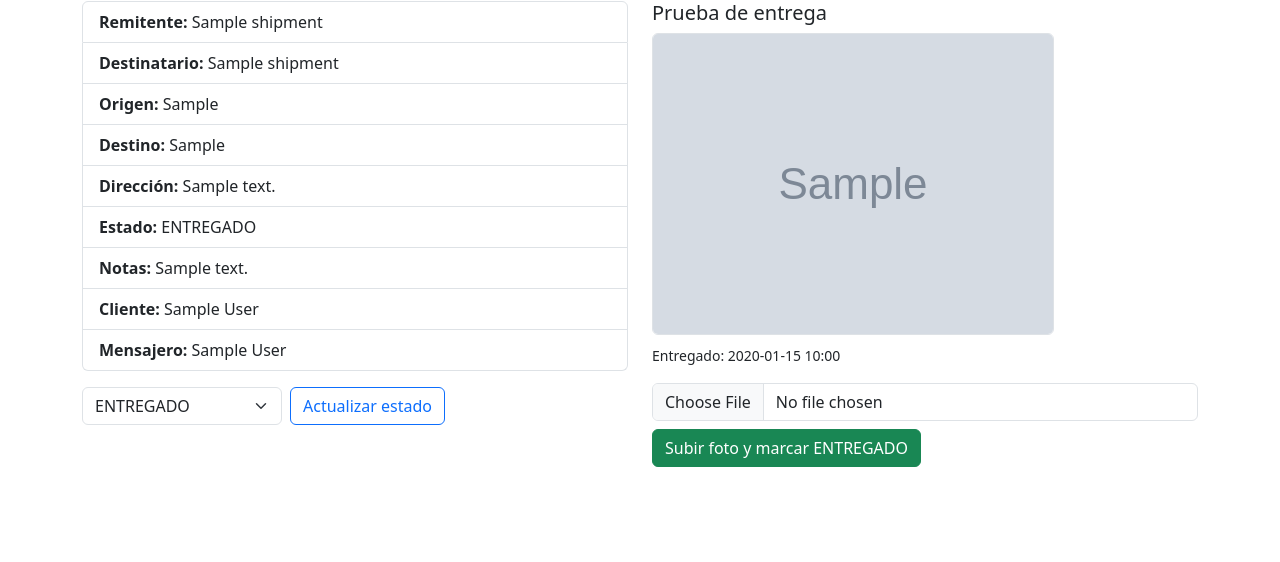
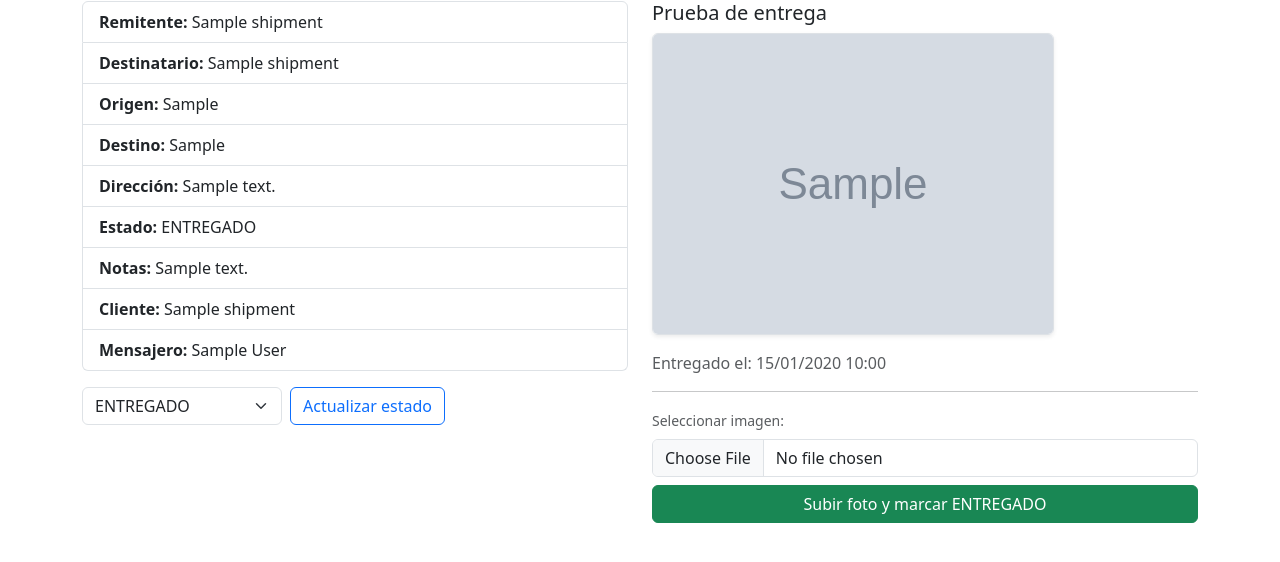
Before and after one commit to kevinchuca/mensajes, a Flask app: page /shipments/1 in a window 1280 px wide. Shown: the part 121-683 px from the top of the page. Run offline with Flask 3, Linux system fonts and the light colour scheme; a user stored in the database is signed in; tables that the repository leaves empty hold one stand-in row (values such as "Sample post"); grey boxes marked "Sample" are stand-in pictures.

Commit message:
Archivos de bolprex_app desbloqueados y listos para Render

```diff
--- a/app.py
+++ b/app.py
@@ -1,6 +1,10 @@
-from bolprex_app import create_app
+from bolprex_app import create_app, db # Asegúrate de importar 'db' también
 app = create_app()
+
 if __name__ == "__main__":
+    with app.app_context():
+        # Estas dos líneas borran todo y crean la base de datos de nuevo
+        db.drop_all()
+        db.create_all()
+        print("Base de datos actualizada con éxito")
     app.run()
-
-# Intento final de conexion
--- a/bolprex_app/shipments.py
+++ b/bolprex_app/shipments.py
@@ -1,12 +1,20 @@
 import os
 from datetime import datetime
 import pytz
+import cloudinary
+import cloudinary.uploader
 from flask import Blueprint, render_template, request, redirect, url_for, flash, current_app
 from flask_login import login_required, current_user
-from werkzeug.utils import secure_filename
 from .models import Shipment
 from . import db
-from config import Config
+
+# Configuración de Cloudinary con las variables de Render
+cloudinary.config(
+    cloud_name = os.environ.get('CLOUDINARY_CLOUD_NAME'),
+    api_key = os.environ.get('CLOUDINARY_API_KEY'),
+    api_secret = os.environ.get('CLOUDINARY_API_SECRET'),
+    secure = True
+)
 
 ship_bp = Blueprint("ship", __name__, url_prefix="/shipments")
 
@@ -16,39 +24,42 @@ def detail(shipment_id):
     s = Shipment.query.get_or_404(shipment_id)
     return render_template("shipment_detail.html", s=s)
 
-@ship_bp.post("/<int:shipment_id>/status")
-@login_required
-def update_status(shipment_id):
-    s = Shipment.query.get_or_404(shipment_id)
-    new_status = request.form.get("status", "PENDIENTE")
-    s.status = new_status
-    db.session.commit()
-    flash("Estado actualizado.", "success")
-    return redirect(url_for("ship.detail", shipment_id=shipment_id))
-
 @ship_bp.post("/<int:shipment_id>/upload")
 @login_required
 def upload_delivery_photo(shipment_id):
     s = Shipment.query.get_or_404(shipment_id)
+
     if "photo" not in request.files:
         flash("No se envió archivo.", "warning")
         return redirect(url_for("ship.detail", shipment_id=shipment_id))
+
     file = request.files["photo"]
+
     if file.filename == "":
         flash("Archivo vacío.", "warning")
         return redirect(url_for("ship.detail", shipment_id=shipment_id))
-    if file and Config.ALLOWED_EXTENSIONS and file.filename.rsplit('.', 1)[1].lower() in Config.ALLOWED_EXTENSIONS:
-        filename = secure_filename(f"{s.tracking_code}_{datetime.utcnow().strftime('%Y%m%d%H%M%S')}.{file.filename.rsplit('.', 1)[1].lower()}")
-        save_path = os.path.join(current_app.config["UPLOAD_FOLDER"], filename)
-        file.save(save_path)
-        s.delivered_photo = f"uploads/{filename}"
+
+    try:
+        # 1. Subida directa a Cloudinary
+        upload_result = cloudinary.uploader.upload(
+            file,
+            folder="bolprex_entregas",
+            public_id=f"entrega_{s.tracking_code}_{datetime.utcnow().strftime('%Y%m%d%H%M%S')}"
+        )
+
+        # 2. Guardar la URL permanente en el campo delivered_photo del modelo Shipment
+        s.delivered_photo = upload_result['secure_url']
         s.status = "ENTREGADO"
-        # Guardar fecha/hora en zona horaria Bolivia (America/La_Paz)
+
+        # 3. Configurar hora local de Bolivia
         tz = pytz.timezone('America/La_Paz')
         s.delivered_at = datetime.now(tz)
+
         db.session.commit()
-        flash("Foto subida y entrega marcada como ENTREGADO.", "success")
-        return redirect(url_for("ship.detail", shipment_id=shipment_id))
-    else:
-        flash("Formato no permitido. Usa png/jpg/jpeg/gif.", "danger")
-        return redirect(url_for("ship.detail", shipment_id=shipment_id))
+        flash("Prueba de entrega guardada exitosamente en la nube.", "success")
+
+    except Exception as e:
+        print(f"Error Cloudinary: {e}")
+        flash("Error al subir la imagen. Verifique la conexión.", "danger")
+
+    return redirect(url_for("ship.detail", shipment_id=shipment_id))
--- a/bolprex_app/templates/shipment_detail.html
+++ b/bolprex_app/templates/shipment_detail.html
@@ -11,9 +11,15 @@
       <li class="list-group-item"><strong>Dirección:</strong> {{ s.address }}</li>
       <li class="list-group-item"><strong>Estado:</strong> {{ s.status }}</li>
       <li class="list-group-item"><strong>Notas:</strong> {{ s.notes or '-' }}</li>
-      <li class="list-group-item"><strong>Cliente:</strong> {{ s.client.name if s.client else '-' }}</li>
+
+      <li class="list-group-item">
+          <strong>Cliente:</strong>
+          {{ s.client_name if s.client_name else (s.client.name if s.client else '-') }}
+      </li>
+
       <li class="list-group-item"><strong>Mensajero:</strong> {{ s.messenger.name if s.messenger else '-' }}</li>
     </ul>
+
     <form method="post" action="{{ url_for('ship.update_status', shipment_id=s.id) }}" class="d-flex gap-2">
       <select name="status" class="form-select" style="max-width:200px">
         {% for st in ['PENDIENTE','EN RUTA','ENTREGADO','NO_ENTREGADO'] %}
@@ -23,17 +29,35 @@
       <button class="btn btn-outline-primary">Actualizar estado</button>
     </form>
   </div>
+
   <div class="col-md-6">
     <h5>Prueba de entrega</h5>
+
     {% if s.delivered_photo %}
-      <img src="{{ url_for('static', filename=s.delivered_photo) }}" class="img-fluid rounded border mb-2">
-      <p><small>Entregado: {{ s.delivered_at.strftime('%Y-%m-%d %H:%M') if s.delivered_at else '-' }}</small></p>
+        <div class="mb-3">
+            <img src="{{ s.delivered_photo if 'http' in s.delivered_photo else url_for('static', filename=s.delivered_photo) }}"
+                 alt="Prueba de entrega"
+                 class="img-fluid rounded shadow-sm border"
+                 style="max-width: 100%;">
+        </div>
+        <p class="text-muted">
+            <i class="fas fa-calendar-check"></i>
+            Entregado el: {{ s.delivered_at.strftime('%d/%m/%Y %H:%M') if s.delivered_at else 'Fecha no registrada' }}
+        </p>
     {% else %}
-      <p>Aún no hay foto subida.</p>
+        <div class="alert alert-light border">
+            <p class="mb-0 text-muted">No hay prueba de entrega subida todavía.</p>
+        </div>
     {% endif %}
+
+    <hr>
+
     <form method="post" action="{{ url_for('ship.upload_delivery_photo', shipment_id=s.id) }}" enctype="multipart/form-data">
-      <input type="file" name="photo" accept="image/*" class="form-control mb-2" required>
-      <button class="btn btn-success">Subir foto y marcar ENTREGADO</button>
+      <div class="mb-2">
+          <label class="form-label small text-muted">Seleccionar imagen:</label>
+          <input type="file" name="photo" accept="image/*" class="form-control" required>
+      </div>
+      <button class="btn btn-success w-100">Subir foto y marcar ENTREGADO</button>
     </form>
   </div>
 </div>
--- /dev/null
+++ b/package.json
@@ -0,0 +1,5 @@
+{
+  "dependencies": {
+    "cloudinary": "^2.8.0"
+  }
+}
--- a/requirements.txt
+++ b/requirements.txt
@@ -8,3 +8,4 @@ python-dotenv
 pytz
 flask-jwt-extended
 reportlab
+cloudinary
```
Also changed, not shown: bolprex_app/models.py (+6 -6 lines), package-lock.json (added), 1 other file.
